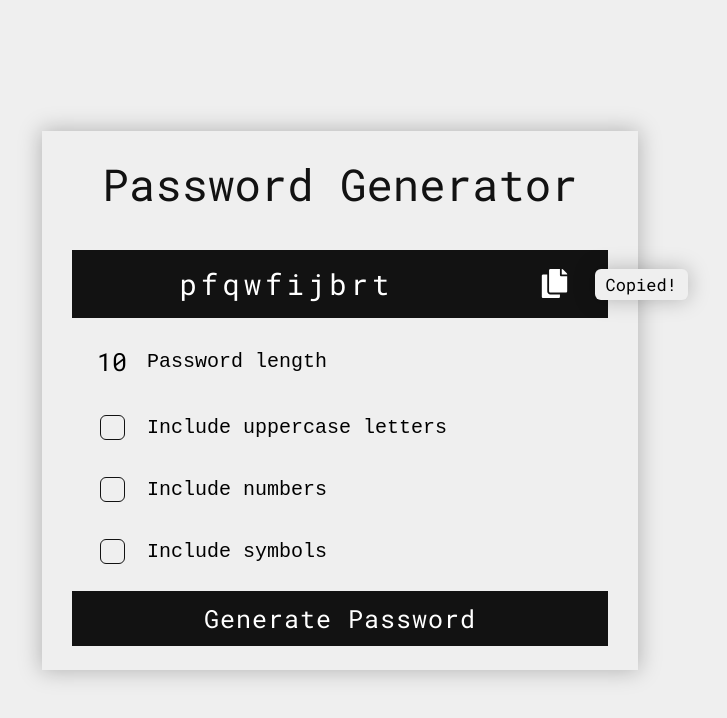
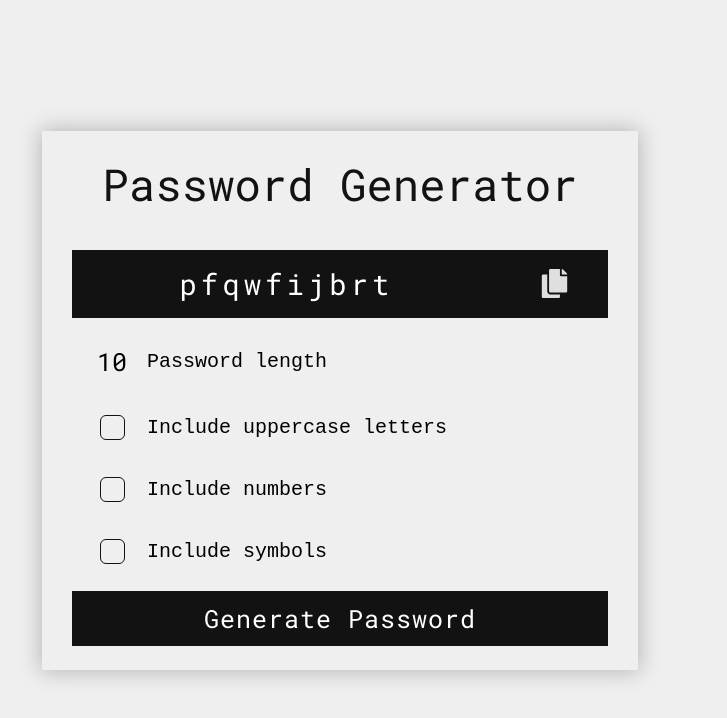
Before and after one commit to sbacanski0730/password-generator, a React (Create React App) app: page / in a window 1280 px wide. Shown: the top 718 px of the page, without its empty margins (300-1027 px from the left). Built offline with nearby package versions, Linux system fonts and the light colour scheme; a web font is replaced by a local one.

Commit message:
copy-to-clipboard login and tooltip styles with animation
Copy to clipboard functionality after icon click event and styles for Tooltip component with its animation triggered by copy icon click.
Details: Copy Icon hover effect.

```diff
--- a/package.json
+++ b/package.json
@@ -12,7 +12,8 @@
     "react-icons": "^4.10.1",
     "react-scripts": "5.0.1",
     "styled-components": "^6.0.1",
-    "web-vitals": "^2.1.4"
+    "web-vitals": "^2.1.4",
+    "react-copy-to-clipboard": "^5.1.0"
   },
   "scripts": {
     "start": "react-scripts start",
--- a/src/components/PasswordContainer/PasswordContainer.jsx
+++ b/src/components/PasswordContainer/PasswordContainer.jsx
@@ -1,22 +1,25 @@
-import React from "react";
+import React, { useState } from "react";
+import { CopyToClipboard } from "react-copy-to-clipboard";
 import PropTypes from "prop-types";
 import { FaCopy as CopyIcon } from "react-icons/fa";
 import StyledPasswordContainer from "./PasswordContainer.styles.js";
 import Tooltip from "../Tooltip/Tooltip.jsx";
 
 const PasswordContainer = ({ password }) => {
-  const copyClick = () => {
-    console.log("navigator: ", navigator.clipboard.writeText);
-
-    navigator.clipboard.writeText("This is in clipboard");
-  };
+  const [tooltipActive, setTooltipActive] = useState(false);
 
   return (
     <StyledPasswordContainer password={password}>
       <h2>{password}</h2>
       <div className="icon-wrapper">
-        <CopyIcon onClick={copyClick} />
-        <Tooltip content="Copied!" />
+        <CopyToClipboard onCopy={() => setTooltipActive(true)} text={password}>
+          <CopyIcon />
+        </CopyToClipboard>
+        <Tooltip
+          content="Copied!"
+          display={tooltipActive}
+          resetAnimation={() => setTooltipActive(false)}
+        />
       </div>
     </StyledPasswordContainer>
   );
@@ -25,6 +28,7 @@ const PasswordContainer = ({ password }) => {
 PasswordContainer.propTypes = {
   password: PropTypes.string,
 };
+
 PasswordContainer.defaultProps = {
   password: "",
 };
--- a/src/components/PasswordContainer/PasswordContainer.styles.js
+++ b/src/components/PasswordContainer/PasswordContainer.styles.js
@@ -10,8 +10,6 @@ const StyledPasswordContainer = styled.div`
 
   padding: 15px 0;
   min-height: 64px;
-
-  /* border: 1px solid yellow; */
 
   h2 {
     flex: 8;
@@ -30,20 +28,22 @@ const StyledPasswordContainer = styled.div`
   }
 
   .icon-wrapper {
+    flex: 2;
     position: relative;
-
-    flex: 2;
-
     display: flex;
     justify-content: center;
     align-items: center;
   }
 
   svg {
-    /* flex: 2; */
+    color: #ffffffdd;
+    font-size: 29px;
+    transition: color 100ms linear;
 
-    color: #ffffff;
-    font-size: 29px;
+    &:hover {
+      cursor: pointer;
+      color: #ffffff;
+    }
   }
 `;
 
--- a/src/components/Title/Title.jsx
+++ b/src/components/Title/Title.jsx
@@ -6,5 +6,6 @@ const Title = styled.h1`
   color: #121212;
   padding: 0 30px;
   margin-bottom: 20px;
+  user-select: none;
 `;
 export default Title;
--- a/src/components/Tooltip/Tooltip.jsx
+++ b/src/components/Tooltip/Tooltip.jsx
@@ -1,31 +1,18 @@
 import React from "react";
 import PropTypes from "prop-types";
-import styled from "styled-components";
+import StyledTooltip from "./Tooltip.style.js";
 
-const StyledTooltip = styled.span`
-  position: absolute;
-  right: -75%;
-  top: 0;
-
-  /* background-color: #f9f9f9; */
-  background-color: #efefef;
-  color: #000;
-  border-radius: 6px;
-  padding: 4px 11px;
-  font-size: 17px;
-  box-shadow: 0px 0px 21px 0px rgba(0, 0, 0, 0.25);
-`;
-
-const Tooltip = ({ display, content }) =>
-  display && <StyledTooltip>{content}</StyledTooltip>;
+const Tooltip = ({ display, content, resetAnimation }) =>
+  display && (
+    <StyledTooltip onAnimationEnd={() => resetAnimation()}>
+      {content}
+    </StyledTooltip>
+  );
 
 Tooltip.propTypes = {
-  display: PropTypes.bool,
+  display: PropTypes.bool.isRequired,
   content: PropTypes.string.isRequired,
-};
-
-Tooltip.defaultProps = {
-  display: true,
+  resetAnimation: PropTypes.func.isRequired,
 };
 
 export default Tooltip;
--- /dev/null
+++ b/src/components/Tooltip/Tooltip.style.js
@@ -0,0 +1,34 @@
+import styled, { keyframes } from "styled-components";
+
+const showCopy = keyframes`
+    from {
+        transform: translateX(-10px);
+        opacity: 0;
+    }
+    25%,75% {
+        opacity: 1;
+    }
+    to  {
+        transform: translateX(0);
+        opacity: 0;
+    }
+`;
+
+const StyledTooltip = styled.span`
+  position: absolute;
+  right: -75%;
+  top: 0;
+
+  opacity: 0;
+
+  background-color: #efefef;
+  color: #000;
+  border-radius: 6px;
+  padding: 4px 11px;
+  font-size: 17px;
+  box-shadow: 0px 0px 10px 0px rgba(12, 12, 12, 0.35);
+
+  animation: ${showCopy} 800ms linear;
+`;
+
+export default StyledTooltip;
```
Also changed, not shown: 2 other files (tests, documents, lock files or other folders).
